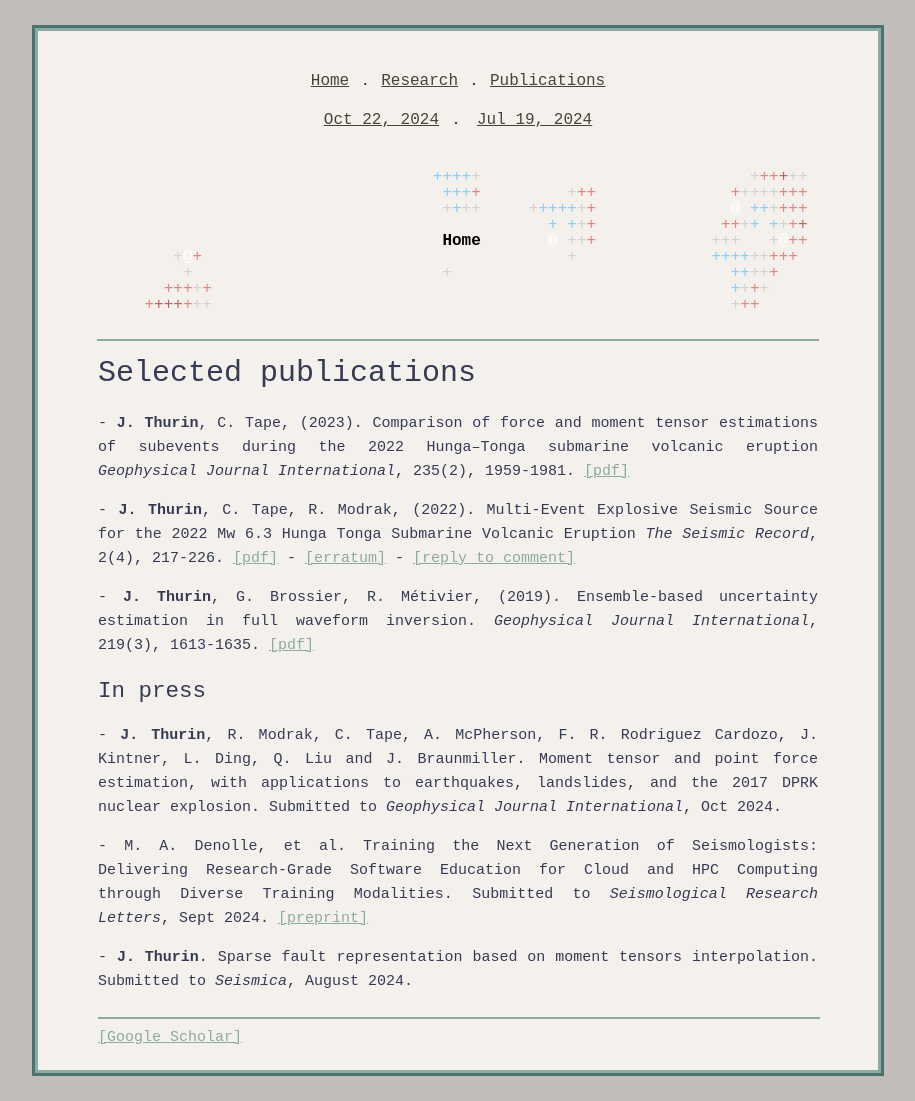
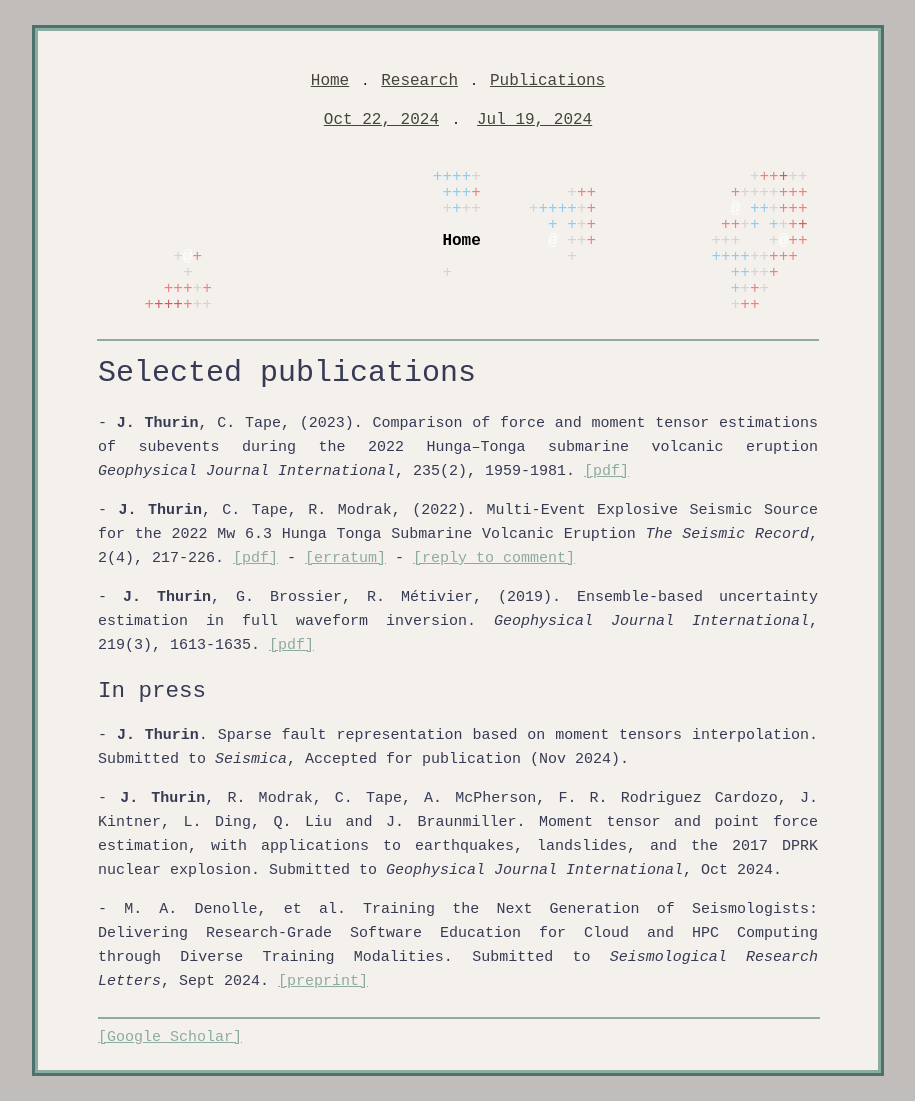
Before and after one commit to thurinj/thurinj.github.io, a Jekyll site: the page built from publications.markdown, in a window 1280 px wide. Shown: the whole page, without its empty margins (182-1097 px from the left). Built offline with Jekyll 4.4.1, drawn with Linux system fonts in a browser that asks for light colours.

Commit message:
Update publications.markdown

```diff
--- a/publications.markdown
+++ b/publications.markdown
@@ -19,9 +19,9 @@ permalink: /publications
 
 <div class="two-column-layout">
     <div class="column text-content">
+        <p> - <b>J. Thurin</b>.  Sparse fault representation based on moment tensors interpolation. Submitted to <i>Seismica</i>, Accepted for publication (Nov 2024).</p>
         <p> - <b>J. Thurin</b>, R. Modrak, C. Tape, A. McPherson, F. R. Rodriguez Cardozo, J. Kintner, L. Ding, Q. Liu and J. Braunmiller. Moment tensor and point force estimation, with applications to earthquakes, landslides, and the 2017 DPRK nuclear explosion. Submitted to <i>Geophysical Journal International</i>, Oct 2024. </p>
         <p> - M. A. Denolle, et al. Training the Next Generation of Seismologists: Delivering Research-Grade Software Education for Cloud and HPC Computing through Diverse Training Modalities. Submitted to <i>Seismological Research Letters</i>, Sept 2024. <a href="https://arxiv.org/pdf/2409.19147.pdf" target="_blank">[preprint]</a> </p>
-        <p> - <b>J. Thurin</b>.  Sparse fault representation based on moment tensors interpolation. Submitted to <i>Seismica</i>, August 2024.</p>
     </div>
 </div>
 
```
